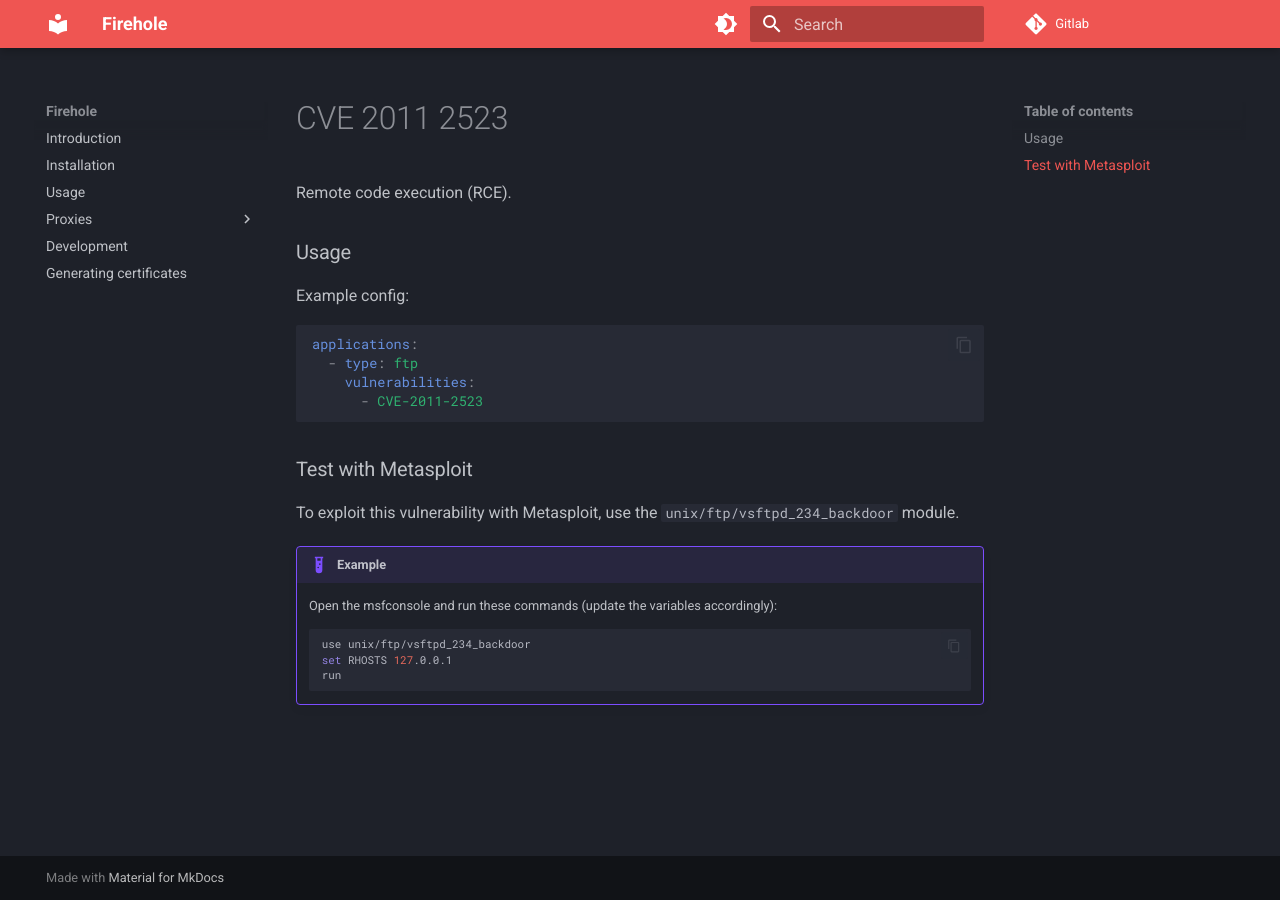
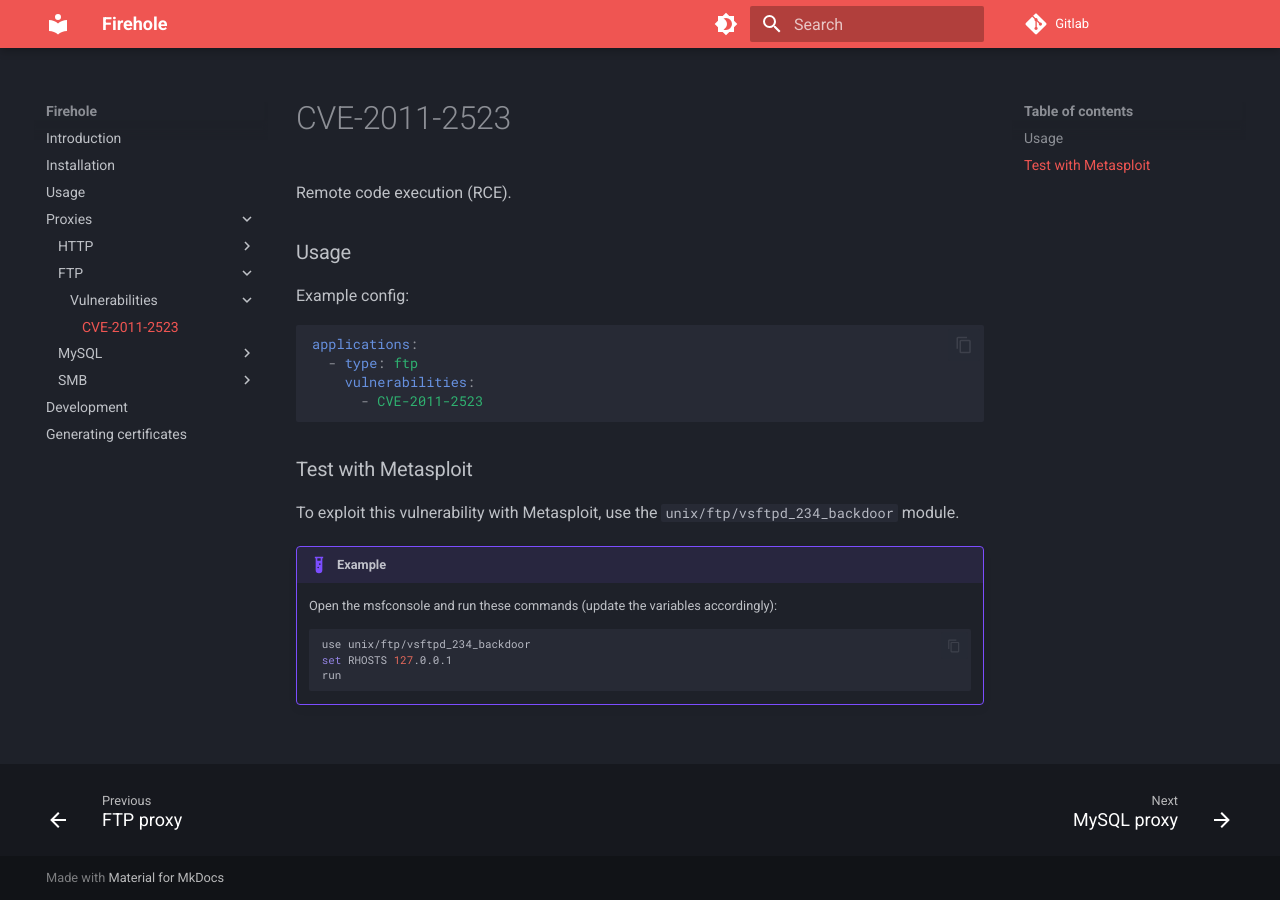
Before and after one commit to AI-Dojo-Public/firehole, an MkDocs documentation site: the page built from docs/proxies/ftp/vulnerabilities/CVE-2011-2523.md, in a window 1280 px wide. Built offline with MkDocs 1.6.1 and Material for MkDocs 9.7.7, drawn with Linux system fonts in a browser that asks for light colours; the version menu is left out.

Commit message:
docs: fixed path to the CVE-2011-2523 vulnerability

```diff
--- a/mkdocs.yml
+++ b/mkdocs.yml
@@ -74,7 +74,7 @@
       - FTP:
           - proxies/ftp/index.md
           - Vulnerabilities:
-              - CVE-2011-2523: proxies/http/vulnerabilities/CVE-2011-2523.md
+              - CVE-2011-2523: proxies/ftp/vulnerabilities/CVE-2011-2523.md
       - MySQL:
           - proxies/mysql/index.md
           - Vulnerabilities:
```
